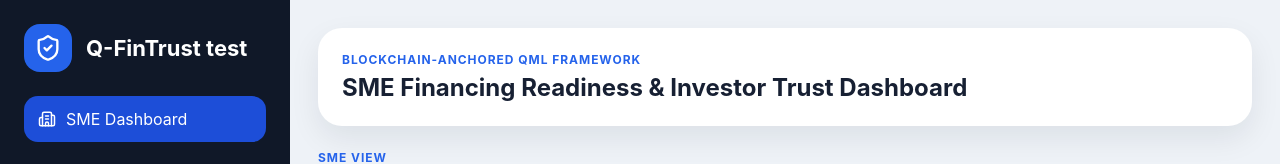
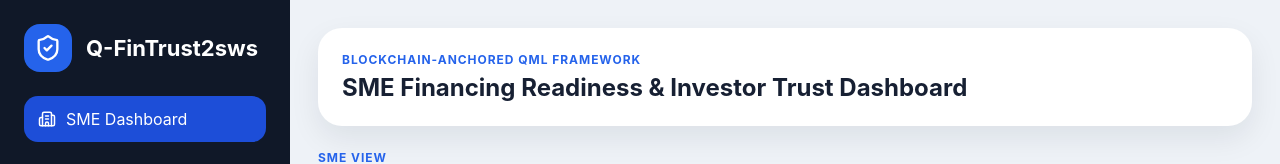
Before and after one commit to Asadella/q-fintrust-frontend, a React (Vite) app: page / in a window 1280 px wide. Shown: the top 164 px of the page. Built offline with nearby package versions, Linux system fonts and the light colour scheme.

Commit message:
Zxdfcgvbhnm

```diff
--- a/src/App.jsx
+++ b/src/App.jsx
@@ -48,7 +48,7 @@ export default function App() {
             <ShieldCheck size={28} />
           </div>
           <div>
-            <h1>Q-FinTrust test</h1>
+            <h1>Q-FinTrust2sws</h1>
           </div>
         </div>
 
```
